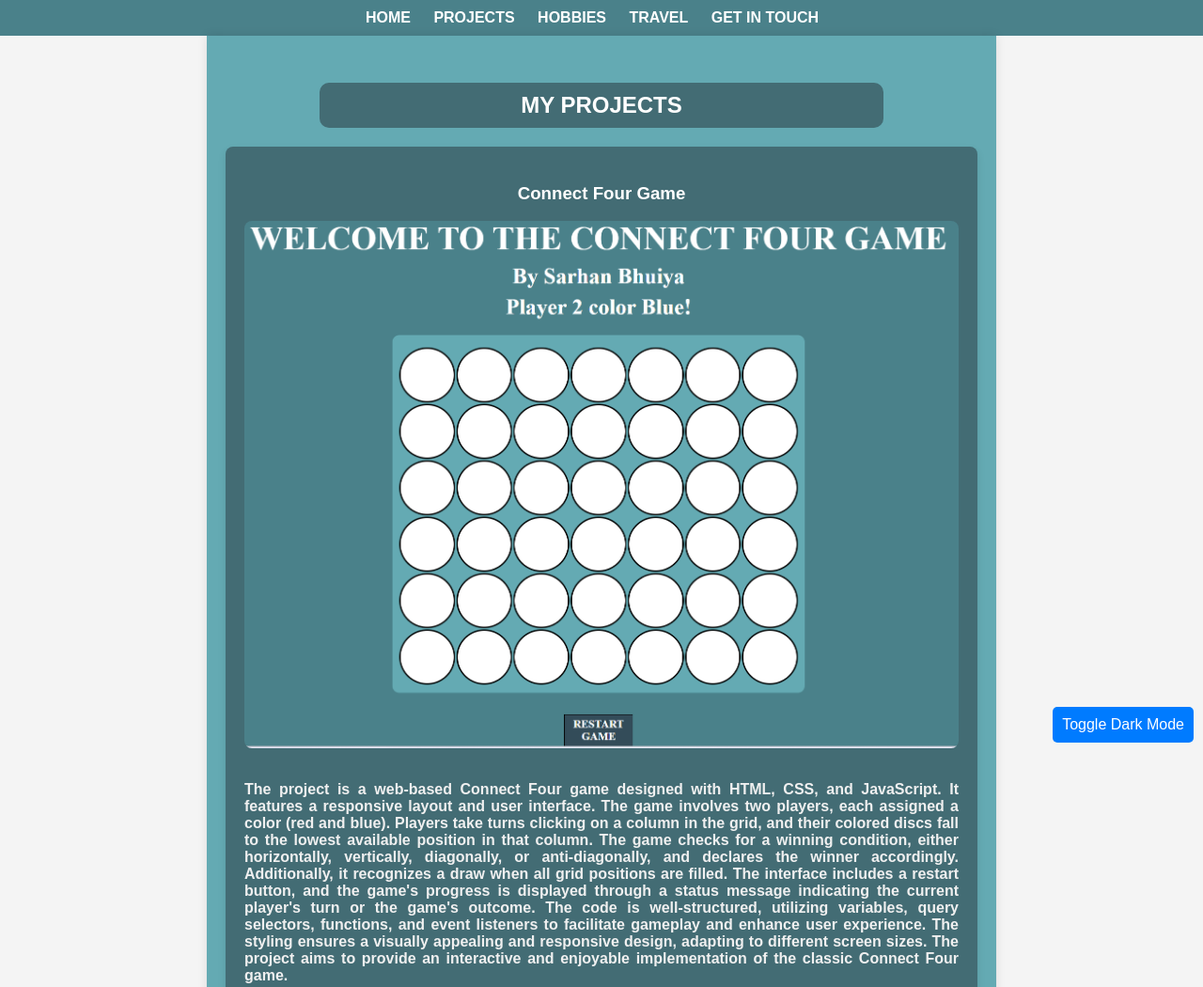
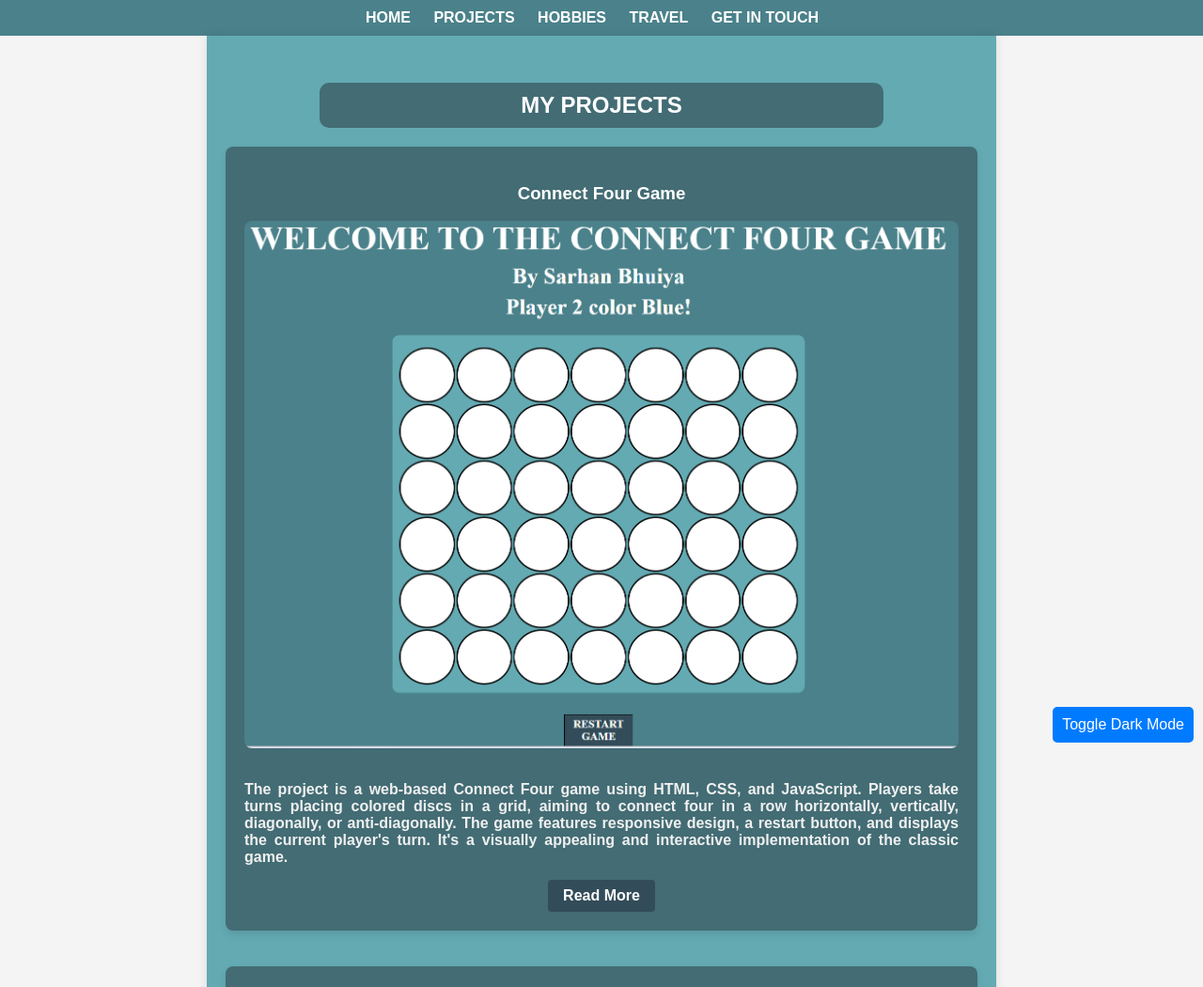
Before and after one commit to sarhanbhuiya/CS532-SarhanOsmanBhuiya, a plain HTML site: page projects.html in a window 1280 px wide. Shown: the top 1050 px of the page at 94% size. Drawn offline with Linux system fonts and the light colour scheme.

Commit message:
Add files via upload

```diff
--- a/projects.html
+++ b/projects.html
@@ -147,7 +147,7 @@
             <img src="img/connect4.png" alt="Project 1 Image" style="width: 100%; border-radius: 8px; margin-bottom: 15px;">
             <!-- Project description -->
             <p>
-                The project is a web-based Connect Four game designed with HTML, CSS, and JavaScript. It features a responsive layout and user interface. The game involves two players, each assigned a color (red and blue). Players take turns clicking on a column in the grid, and their colored discs fall to the lowest available position in that column. The game checks for a winning condition, either horizontally, vertically, diagonally, or anti-diagonally, and declares the winner accordingly. Additionally, it recognizes a draw when all grid positions are filled. The interface includes a restart button, and the game's progress is displayed through a status message indicating the current player's turn or the game's outcome. The code is well-structured, utilizing variables, query selectors, functions, and event listeners to facilitate gameplay and enhance user experience. The styling ensures a visually appealing and responsive design, adapting to different screen sizes. The project aims to provide an interactive and enjoyable implementation of the classic Connect Four game.
+                The project is a web-based Connect Four game using HTML, CSS, and JavaScript. Players take turns placing colored discs in a grid, aiming to connect four in a row horizontally, vertically, diagonally, or anti-diagonally. The game features responsive design, a restart button, and displays the current player's turn. It's a visually appealing and interactive implementation of the classic game.
             </p>
             <!-- Link to read more about the project -->
             <a href="https://petrocksitters.com/" class="project-link" hr>Read More</a>
```
